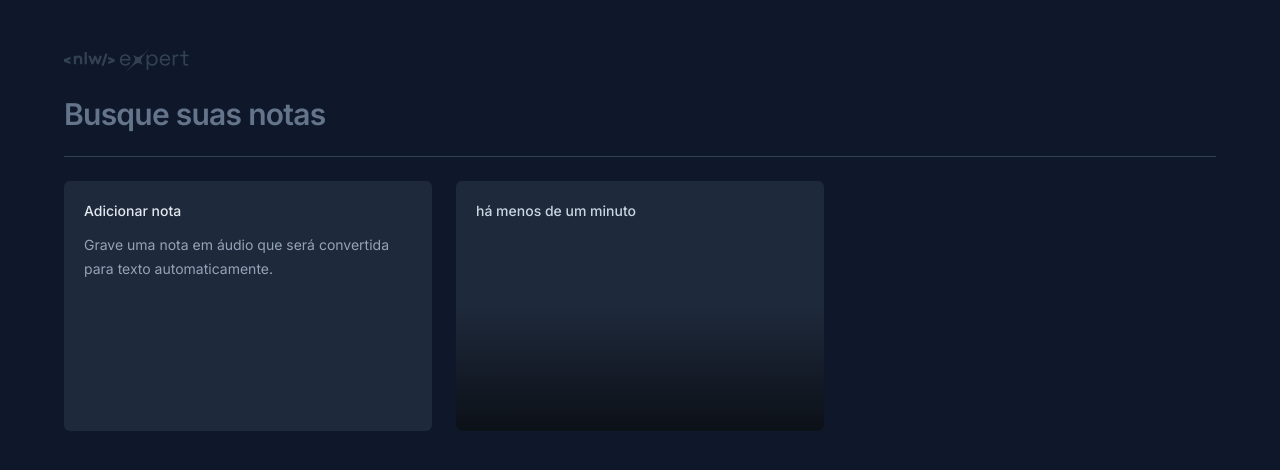
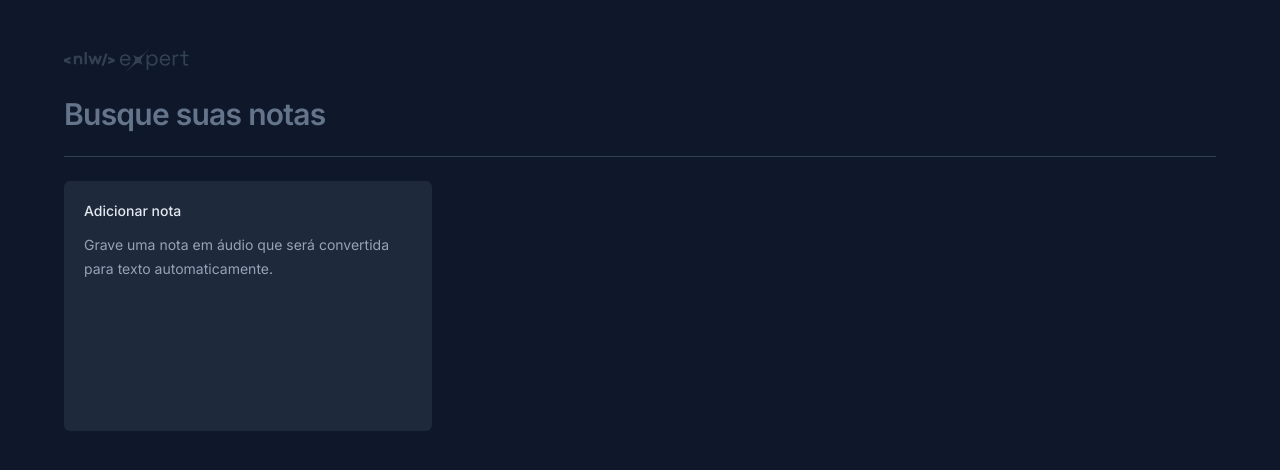
Before and after one commit to RodrigoNasc13/NLW-NotesApp, a React (Vite) app: page / in a window 1280 px wide. Shown: the top 470 px of the page. Built offline with nearby package versions, Linux system fonts and the light colour scheme.

Commit message:
Notes control states

```diff
--- a/src/app.tsx
+++ b/src/app.tsx
@@ -1,13 +1,27 @@
+import { useState } from 'react'
 import logo from './assets/logo-nlw.svg'
 import { NewNoteCard } from './components/new-note-card'
 import { NoteCard } from './components/note-card'
 
-const note = {
-  date: new Date(),
-  content: ''
+interface Note {
+  id: string
+  date: Date
+  content: string
 }
 
 export function App() {
+  const [notes, setNotes] = useState<Note[]>([])
+
+  function onNoteCreated (content: string) {
+    const newNote =  {
+      id: crypto.randomUUID(),
+      date: new Date(),
+      content,
+    }
+
+    setNotes([newNote, ...notes])
+  }
+
   return (
     <div className='mx-auto max-w-6xl my-12 space-y-6'>
       <img src={logo} alt="nlw-expert logo" />
@@ -23,8 +37,11 @@
       <div className='h-px bg-slate-700'></div>
 
       <div className='grid grid-cols-3 auto-rows-[250px] gap-6'>
-        <NewNoteCard />
-        <NoteCard note={note} />
+        <NewNoteCard onNoteCreated={onNoteCreated} />
+
+        {notes.map(note => {
+          return <NoteCard key={note.id} note={note} />
+        })}
       </div>
     </div>
   )
--- a/src/components/new-note-card.tsx
+++ b/src/components/new-note-card.tsx
@@ -3,7 +3,11 @@
 import { ChangeEvent, FormEvent, useState } from 'react'
 import { toast } from 'sonner'
 
-export function NewNoteCard () {
+interface NewNoteCardProps {
+    onNoteCreated: (content: string) => void
+}
+
+export function NewNoteCard({ onNoteCreated }: NewNoteCardProps) {
     const [shouldShowOnboarding, setShouldShowOnboarding] = useState(true)
     const [content, setContent] = useState('')
 
@@ -22,7 +26,7 @@
     const handleSaveNote = (event: FormEvent) => {
         event.preventDefault()
 
-        console.log(content)
+        onNoteCreated(content)
 
         toast.success("Nota criada com sucesso!")
     }
```
